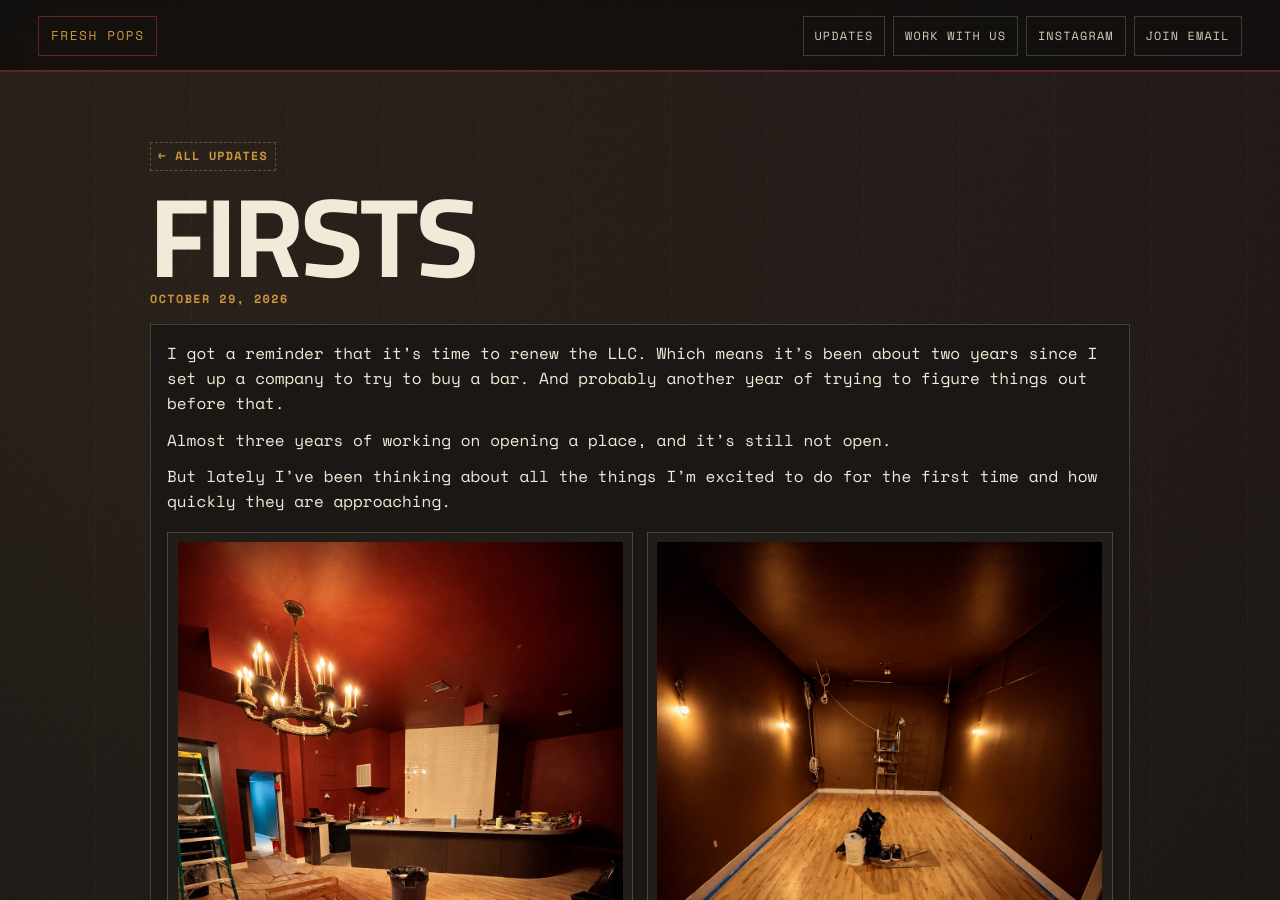
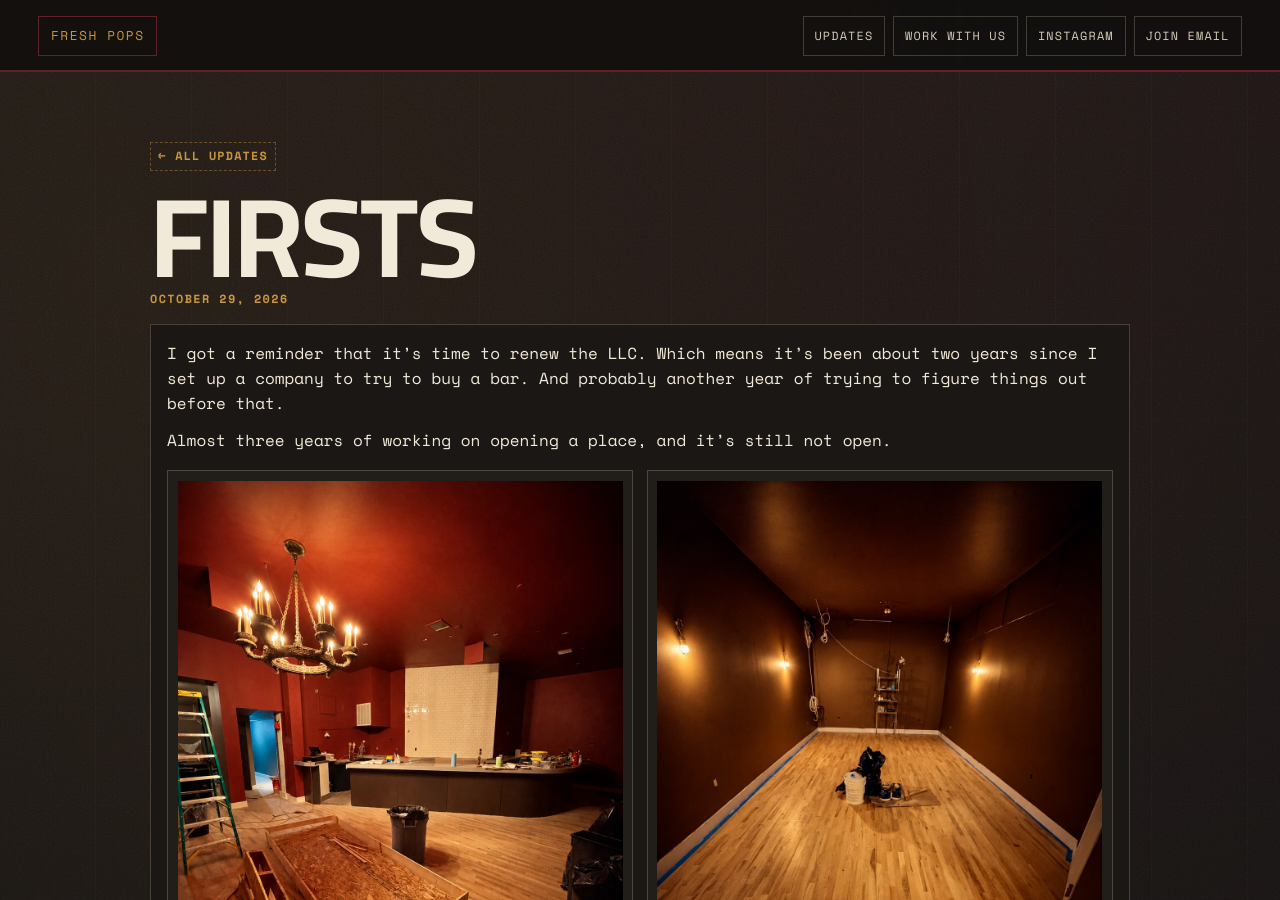
Before and after one commit to kellsnollenberger/freshpops, a Jekyll site: the page built from _updates/2026-10-29-firsts.md, in a window 1280 px wide and 900 px high. Built offline with Jekyll 4.4.1, drawn with Linux system fonts in a browser that asks for light colours.

Commit message:
Remove repeated introductory line from Firsts body

```diff
--- a/_updates/2026-10-29-firsts.md
+++ b/_updates/2026-10-29-firsts.md
@@ -10,8 +10,6 @@ image: "/assets/images/updates/firsts/bar-room-warm.jpg"
 I got a reminder that it’s time to renew the LLC. Which means it’s been about two years since I set up a company to try to buy a bar. And probably another year of trying to figure things out before that.
 
 Almost three years of working on opening a place, and it’s still not open.
-
-But lately I’ve been thinking about all the things I’m excited to do for the first time and how quickly they are approaching.
 
 <div class="update-photo-grid">
   <figure class="update-photo-card">
```
